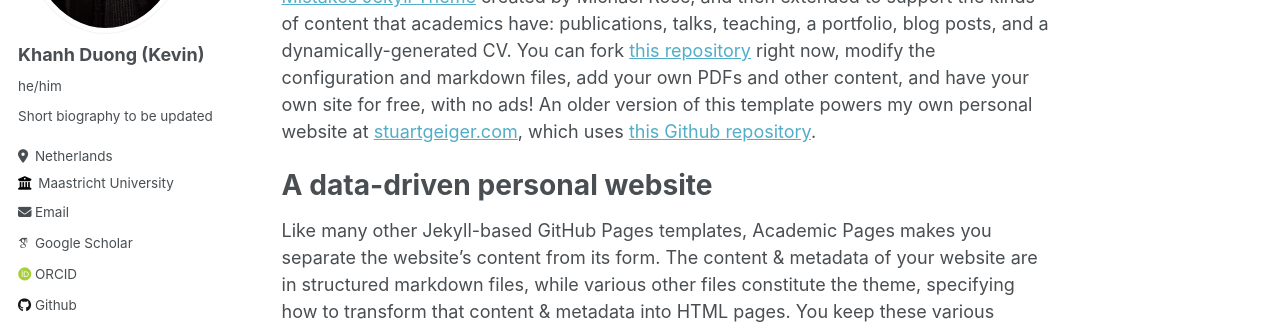
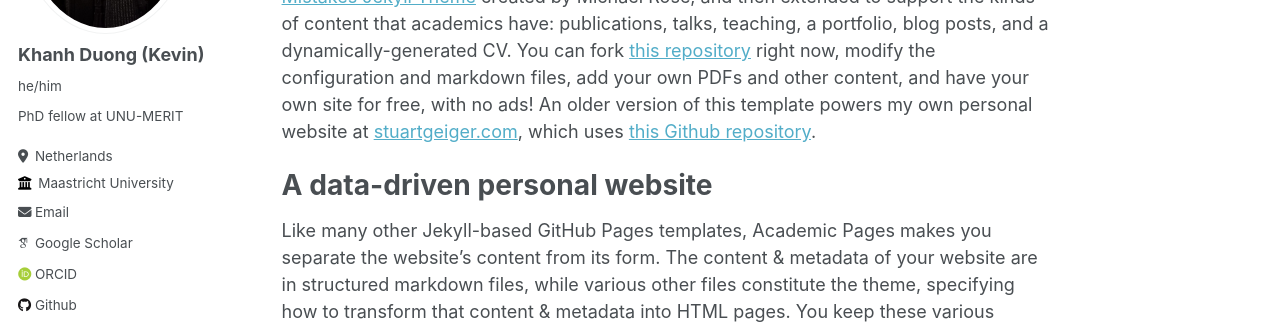
Before and after one commit to duongkhanhk29/duongkhanhk29.github.io, a Jekyll site: the page built from _pages/about.md, in a window 1280 px wide. Shown: the part 301-625 px from the top of the page. Built offline with Jekyll 4.4.1, drawn with Linux system fonts in a browser that asks for light colours; some web fonts are replaced.

Commit message:
Update _config.yml

```diff
--- a/_config.yml
+++ b/_config.yml
@@ -24,7 +24,7 @@ author:
   avatar           : "profile.png"
   name             : "Khanh Duong (Kevin)"
   pronouns         : "he/him"
-  bio              : "Short biography to be updated"
+  bio              : "PhD fellow at UNU-MERIT"
   location         : "Netherlands"
   employer         : "Maastricht University"
   uri              : # URL
```
